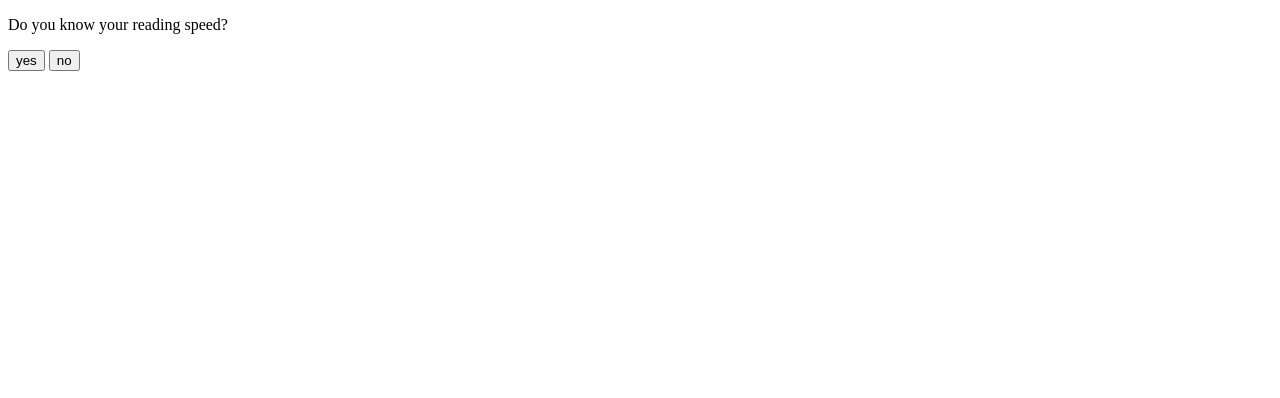
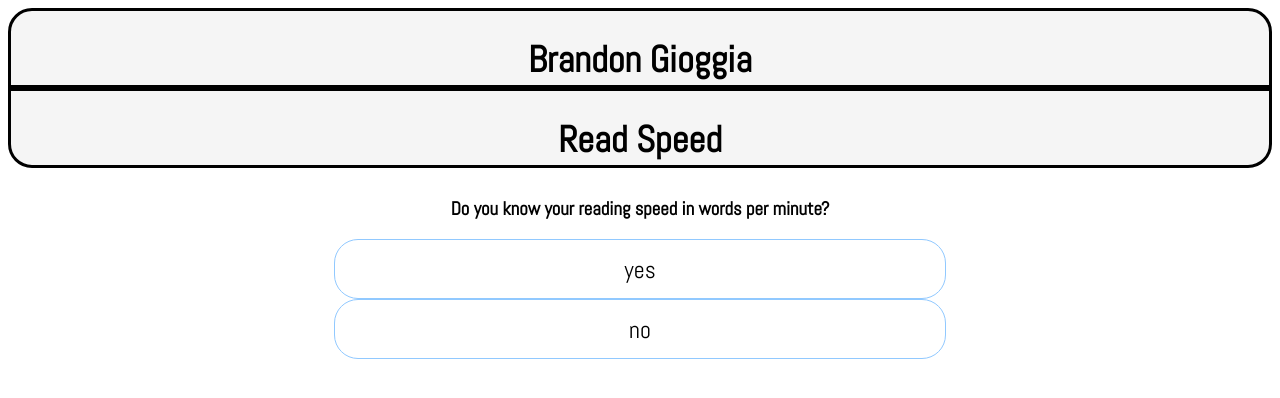
Before and after one commit to bgioggia/read-speed, a Flask app: page / in a window 1280 px wide. Shown: the top 398 px of the page. Run offline with Flask 2, Linux system fonts and the light colour scheme.

Commit message:
CSS set up to fit with theme of brandongioggia.com.
Added inline function to reload page to html banner.

The double alert error in case of a malformed link is proving more difficult to solve than I expected. It has something to do with the ajax calls happening in multiple threads I think. It requires more research, but is a small but, so I've added a line to the message and will move on with finishing for now.

All that remains for full functionality is adding the remaining passages so I have 20.

```diff
--- a/main.py
+++ b/main.py
@@ -103,13 +103,14 @@ def _get_read_time():
     wpm = float(clicked['wpm'])
     html_body = scraper.get_htmll(link)
     article = scraper.find_article_body(html_body)
+    status_code = 200
     try:
         ret_string = determine_time_to_read(article, wpm)
-        response.status_code = 200
     except ValueError:
         ret_string = 'urlErr'
-        response.status_code = 404
+        status_code = 500
     response = jsonify(data=ret_string)
+    response.status_code = status_code
     return response
 
 if __name__ == '__main__':
--- /dev/null
+++ b/static/main.css
@@ -0,0 +1,159 @@
+* {
+    box-sizing: border-box;
+    text-align: center;
+    font-family:Abel;
+}
+
+textarea {
+    width: 100%;
+    height: 20vh;
+    resize: none;
+    font-size: 16px;
+}
+
+/* Create three equal columns that floats next to each other */
+.column {
+    float: left;
+    width: 25%;
+    padding: 10px;
+}
+
+.main_column {
+    float: left;
+    width: 50%;
+    padding: 10px;
+}
+
+.halfcolumn {
+    float: left;
+    width: 50%;
+    padding: 10px;
+}
+
+/* Clear floats after the columns */
+.row:after {
+    content: "";
+    display: table;
+    clear: both;
+}
+
+img{
+    max-width: 100%;
+    max-height: 100%;
+    display: block;
+}
+
+
+.icon{
+    max-width: 50%;
+    max-height: 50%;
+    display: block;
+    transform: translateX(50%);
+}
+
+
+
+/* Responsive layout - makes the three columns stack on top of each other instead of next to each other */
+/*@media screen and (max-width: 600px) {
+    .column {
+        width: 100%;
+    }
+}*/
+
+a:link {
+    text-decoration: none;
+}
+
+h1 {
+    text-align: center;
+}
+
+.Title{
+    font-size:2.3vh;
+    height:10vh;
+    /*font-style:bold;*/
+    color: black;
+    text-align: center;
+    background-color: #F5F5F5;
+    margin-top: 0;
+    margin-bottom: 0;
+    border-top-right-radius:3vh;
+    border-top-left-radius:3vh;
+    border-color:black;
+    border-style:solid;
+    -webkit-box-pack: center;
+    -ms-flex-pack: center;
+    justify-content: center;
+    -webkit-box-align: center;
+    -ms-flex-align: center;
+    align-items: center;
+}
+.Title2{
+    font-size:2.3vh;
+    height:10vh;
+    /*font-style:bold;*/
+    color: black;
+    text-align: center;
+    background-color: #F5F5F5;
+    margin-top: 0;
+    margin-bottom: 0;
+    border-bottom-right-radius:3vh;
+    border-bottom-left-radius:3vh;
+    border-color:black;
+    border-style:solid;
+    -webkit-box-pack: center;
+    -ms-flex-pack: center;
+    justify-content: center;
+    -webkit-box-align: center;
+    -ms-flex-align: center;
+    align-items: center;
+}
+
+/*input {
+    width: 100%;
+}*/
+
+input[type=number]{
+    width: 100%;
+    font-size: 20px;
+}
+input[type=text]{
+    width: 100%;
+    font-size: 20px;
+}
+
+.selection {
+    width: 50%;
+}
+
+.link_input {
+    width: 150%;
+}
+
+button {
+    margin: auto;
+    width:100%;
+    /*width: 180px;*/
+    height: 60px;
+    cursor: pointer;
+    offset: 50vw;
+    border-radius: 3vh;
+    font-size: 150%;
+
+    background: transparent;
+    border: 1px solid #91C9FF;
+    outline: none;
+    transition: 1s ease-in-out;
+}
+
+button:hover {
+    transition: 1s ease-in-out;
+    background: #4F95DA;
+}
+
+
+button span {
+    color: white;
+    font-size: 198px;
+    font-weight: 100;
+}
--- a/static/main.js
+++ b/static/main.js
@@ -12,6 +12,7 @@ let global_passage_pointer = 0;
 let global_timestamp = 0;
 let global_wpms = [];
 let global_wpm = 0;
+let global_number_of_possible_passages = '20';
 
 /**
  * Returns the element assocaited with an ID
@@ -36,7 +37,7 @@ function yesButton(){
     $$('no').remove();
 
     //Create input box
-    let text_num = makeSelectionRange('1', '1000');
+    let text_num = makeSelectionRange('1', '1000', '250');
 
     //Create confirm button
     let confirm = makeEnterButton();
@@ -70,8 +71,8 @@ function handleEnterButtonPressed(){
  * they would like to read to test reading speed.
  */
 function noButton(){
-    const new_question = ('How many passages would you like to read to determine your reading speed?\n' +
-        'Each passage should take between 10 and 45 seconds to read.\n' +
+    const new_question = ('How many passages would you like to read to determine your reading speed?\n\n' +
+        'Each passage should take between 10 and 45 seconds to read.\n\n' +
         'The more passages you read, the more accurate your measured WPM will be.')
 
     let q = $$('question')
@@ -82,7 +83,7 @@ function noButton(){
     $$('no').remove();
 
     //Create input box
-    let text_num = makeSelectionRange('1', '5');
+    let text_num = makeSelectionRange('1', global_number_of_possible_passages, '1');
 
     //Create confirm button
     let confirm = makeConfirmButton();
@@ -97,9 +98,12 @@ function noButton(){
  */
 function confirmNumberOfPassages(){
     let selection = $$('selection').value;
+    if(selection < 1) {
+        selection = 1;
+    }
     global_passages = shuffle(generate_passages(selection));
 
-    const new_question = ('Passage #' + (global_passage_pointer + 1) + ':\n' +
+    const new_question = ('Passage (' + (global_passage_pointer + 1) + '/' + global_passages.length + '):\n' +
         'Please press the "Start Reading" button when you are ready to start reading.\n' +
         'Press the button again when you have finished.')
 
@@ -119,6 +123,7 @@ function confirmNumberOfPassages(){
  */
 function handleStartReading() {
     let q = $$('question')
+    q.style.textAlign = 'left';
     q.innerText = global_passages[global_passage_pointer];
 
     $$('start_reading_button').remove();
@@ -167,13 +172,15 @@ function handleDoneReading() {
 
     // if not end of list
     if(global_passage_pointer < global_passages.length) {
-        q.innerText = ('Passage #' + (global_passage_pointer + 1) + ':\n' +
+        q.style.textAlign = 'center';
+        q.innerText = ('Passage (' + (global_passage_pointer + 1) + '/' + global_passages.length + '):\n' +
             'Please press the "Start Reading" button when you are ready to start reading.\n' +
             'Press the button again when you have finished.')
         let stb = makeStartReadingButton();
         q.after(stb);
     }
     else {
+        q.style.textAlign = 'center';
         const avg = calculateAverage(global_wpms)
         handleCalculateWPM(avg)
     }
@@ -237,7 +244,8 @@ function handleLinkSubmitButtonPressed(){
             },
             error: function(error) {
                 alert("There was an issue reaching your link! Please make sure it is the full url starting with " +
-                    "https:// or http://. If you continue having problems copying and pasting the text.");
+                    "'https://' or 'http://'. \nIf you continue having problems try copying and pasting the text." +
+                    "\n\n Sorry if this message shows up twice. I'm working on fixing that.");
             }
         });
     });
@@ -249,8 +257,9 @@ function handleLinkSubmitButtonPressed(){
 function handleLinkButtonPressed(){
     let q = $$('question');
     q.innerText = 'Your average reading speed is ' + (parseFloat(global_wpm)).toFixed(1) +
-        ' words per minute.\nPaste the link to the article you would like to read below and press submit.\n' +
-        'If you also have text to paste, press the corresponding button to enter it.'
+        ' words per minute.\n\nPaste the link to the article you would like to read below and press submit.\n' +
+        'If you also have text to paste, press the corresponding button to enter it.\n\n If your article ' +
+        'has a paywall the output will be more accurate if you copy and paste the text directly.'
     $$('link_button').remove();
     if ($$('paste_button') != null){
         $$('paste_button').remove();
@@ -344,6 +353,52 @@ function calculateTimeToRead(article, wpm) {
 /**
  *
  *
+ *                       UTIL
+ *
+ *
+ */
+////////////////////////////////////////////////////////////////////////////////////////////////////////////////////////
+
+// Fisher-Yates shuffle from https://github.com/coolaj86/knuth-shuffle
+function shuffle(array) {
+    let currentIndex = array.length, temporaryValue, randomIndex;
+
+    // While there remain elements to shuffle...
+    while (0 !== currentIndex) {
+
+        // Pick a remaining element...
+        randomIndex = Math.floor(Math.random() * currentIndex);
+        currentIndex -= 1;
+
+        // And swap it with the current element.
+        temporaryValue = array[currentIndex];
+        array[currentIndex] = array[randomIndex];
+        array[randomIndex] = temporaryValue;
+    }
+
+    return array;
+}
+
+/**
+ * Calculates average in an array of number values
+ *
+ * @param array of numbers
+ * @returns {number} average of all numbers in {array}
+ */
+function calculateAverage(array){
+    let sum = 0
+    for(let i = 0; i < array.length; i++) {
+        sum += array[i];
+    }
+
+    return sum / array.length
+}
+
+
+////////////////////////////////////////////////////////////////////////////////////////////////////////////////////////
+/**
+ *
+ *
  *                       CONSTRUCTORS
  *
  *
@@ -354,14 +409,16 @@ function calculateTimeToRead(article, wpm) {
  * creates a text input that accepts numbers between {mn} and {mx}
  * @param mn the minimum number
  * @param mx the maximum number
+ * @param md the starting value displayed on the selection
  * @returns {HTMLInputElement}
  */
-function makeSelectionRange(mn, mx){
+function makeSelectionRange(mn, mx, md){
     let text_num = document.createElement('input');
     text_num.setAttribute('id', 'selection')
     text_num.setAttribute('type', 'number')
-    text_num.setAttribute('min', '1')
-    text_num.setAttribute('max', '5')
+    text_num.setAttribute('value', md.toString())
+    text_num.setAttribute('min', mn.toString())
+    text_num.setAttribute('max', mx.toString())
     return text_num
 }
 
@@ -382,6 +439,7 @@ function makeConfirmButton(){
 function makeLinkInput() {
     let link_input = document.createElement('input');
     link_input.setAttribute('id', 'link_input');
+    link_input.setAttribute('type', 'text');
     return link_input;
 }
 
@@ -480,7 +538,6 @@ function makePasteButton(){
 function makePasteBox(){
     let pst = document.createElement('textarea');
     pst.setAttribute('id', 'paste_box')
-    //pst.innerText = "I will paste my text.";
     return pst
 }
 
@@ -514,12 +571,7 @@ function generate_passages(num_passages) {
     ("\nAccording to all known laws of aviation, there is no way a bee should be able to fly. " +
     "\nIts wings are too small to get its fat little body off the ground. " +
     "\nThe bee, of course, flies anyway because bees don't care what humans think is impossible. " +
-    "\nYellow, black. Yellow, black. \nYellow, black. Yellow, black. \nOoh, black and yellow. " +
-    "\nLet's shake it up a little. Barry! Breakfast is ready! \nComing! Hang on a second. " +
-    "\nHello? \n- Barry? \n- Adam? \n- Can you believe this is happening? " +
-    "\n- I can't. I'll pick you up. \nLooking sharp. Use the stairs. " +
-    "Your father paid good money for those. \nSorry. I'm excited. \nHere's the graduate. " +
-    "\nWe're very proud of you, son. A perfect report card, all B's. \nVery proud.\n"),
+    "\nYellow, black. Yellow, black. \nYellow, black. Yellow, black. \nOoh, black and yellow. "),
     ('\nI AM SAM. I AM SAM. SAM I AM. ' +
     '\nTHAT SAM-I-AM! THAT SAM-I-AM! ' +
     '\nI DO NOT LIKE THAT SAM-I-AM! ' +
@@ -530,55 +582,62 @@ function generate_passages(num_passages) {
     '\nI WOULD NOT LIKE THEM HERE OR THERE. ' +
     '\nI WOULD NOT LIKE THEM ANYWHERE. ' +
     '\nI DO NOT LIKE GREEN EGGS AND HAM. ' +
-    '\nI DO NOT LIKE THEM, SAM-I-AM.\n'),]
+    '\nI DO NOT LIKE THEM, SAM-I-AM.\n'),
+        ('The Code of Student Conduct applies on campus as well as off campus.  ' +
+    'The University sets guidelines for the behavior of its students.  ' +
+    'The guidelines are established to promote student conduct that does not adversely affect the ' +
+    'educational mission of the University or its relationship with the surrounding community, ' +
+    'sister institutions, or members of the University community.  ' +
+    '\nStudent behavior occurring off campus in violation of the Code, ' +
+    'or local, state, federal, or host country laws and that could affect ' +
+    'the educational mission of the University or its relationship with the surrounding community ' +
+    'may subject students to discipline as noted in the Code of Student Conduct. \n\n'),
+        ('Each of the 6 different kinds of pieces moves differently. ' +
+            'Pieces cannot move through other pieces (though the knight can jump over other pieces), ' +
+            'and can never move onto a square with one of their own pieces. However, ' +
+            'they can be moved to take the place of an opponent\'s piece which is then captured. ' +
+            'Pieces are generally moved into positions where they can capture other pieces ' +
+            '(by landing on their square and then replacing them), defend their own pieces in case of capture, ' +
+            'or control important squares in the game.'),
+        ('To send Roomba back to its Home Base during a cleaning cycle, press ' +
+            'DOCK on Roomba. This will end the cleaning cycle.\n\n' +
+            '• To use SPOT Cleaning, place Roomba on top of the localised debris ' +
+            'and press SPOT on the robot. Roomba will thoroughly clean the area by ' +
+            'spiraling outward about 3 feet (1metre) in diameter and then spiraling ' +
+            'inward to where it started.\n\n' +
+            '• When Roomba returns to the Home Base after completing a cleaning ' +
+            'cycle, it will play a series of tones to indicate successful completion of the ' +
+            'cleaning cycle.'),
+        ('Yankee Candle has become the most recognized name in the candle business and the country’s ' +
+            'best-selling candle brand. Today, we offer over 150 fragrances, ' +
+            'a wide range of seasonal and specialty scented candles, home fragrance products, ' +
+            'car air fresheners and candle accessories.'),
+        ('The FitnessGram™ Pacer Test is a multistage aerobic capacity test that progressively gets more ' +
+            'difficult as it continues. The 20 meter pacer test will begin in 30 seconds. Line up at the start. ' +
+            'The running speed starts slowly, but gets faster each minute after you hear this signal. ' +
+            '*Ding*  A single lap should be completed each time you hear this sound. *Ding*  Remember to run in a ' +
+            'straight line, and run as long as possible. The second time you fail to complete a lap before the ' +
+            'sound, your test is over. The test will begin on the word start. On your mark, get ready, *Ding*'),
+        ('These turnovers are simple and easy to make, ' +
+            'because they start with a store bought puff pastry dough, ' +
+            'and are stuffed full of a fresh blueberry, and have an optional powdered sugar glaze, ' +
+            'which totally takes them to the next level.\n\n' +
+            'You could also make these with fresh raspberries. ' +
+            'I did half of mine blueberry and half raspberry. ' +
+            'For the raspberry I would add 1 additional TBS of sugar to the berry mixture.'),
+        /*(),
+        (),
+        (),
+        (),
+        (),
+        (),
+        (),
+        (),
+        (),
+        (),
+        ()*/]
 
     let lst = shuffle(passages)
 
     return lst.slice(0, num_passages);
 }
-
-
-////////////////////////////////////////////////////////////////////////////////////////////////////////////////////////
-/**
- *
- *
- *                       UTIL
- *
- *
- */
-////////////////////////////////////////////////////////////////////////////////////////////////////////////////////////
-
-// Fisher-Yates shuffle from https://github.com/coolaj86/knuth-shuffle
-function shuffle(array) {
-    let currentIndex = array.length, temporaryValue, randomIndex;
-
-    // While there remain elements to shuffle...
-    while (0 !== currentIndex) {
-
-        // Pick a remaining element...
-        randomIndex = Math.floor(Math.random() * currentIndex);
-        currentIndex -= 1;
-
-        // And swap it with the current element.
-        temporaryValue = array[currentIndex];
-        array[currentIndex] = array[randomIndex];
-        array[randomIndex] = temporaryValue;
-    }
-
-    return array;
-}
-
-/**
- * Calculates average in an array of number values
- *
- * @param array of numbers
- * @returns {number} average of all numbers in {array}
- */
-function calculateAverage(array){
-    let sum = 0
-    for(let i = 0; i < array.length; i++) {
-        sum += array[i];
-    }
-
-    return sum / array.length
-}
--- a/templates/read-speed.html
+++ b/templates/read-speed.html
@@ -2,18 +2,42 @@
 <html lang="en">
 <head>
     <meta charset="UTF-8">
-    <title>Title</title>
+    <title>Read-Speed</title>
+    <link href="{{ url_for('static', filename='BG.png') }}" rel="icon" >
+    <link href="https://fonts.googleapis.com/css?family=Abel" rel="stylesheet">
+    <link rel="stylesheet" href="{{ url_for('static', filename='main.css') }}">
     <script src="https://ajax.googleapis.com/ajax/libs/jquery/3.5.1/jquery.min.js"></script>
 </head>
 <body>
 
-<p id="question">
-    Do you know your reading speed?
-</p>
-<button id="yes" onclick="yesButton()">yes</button>
-<button id="no" onclick="noButton()">no</button>
+<div class="Banner">
+    <a href="https://www.brandongioggia.com">
+        <div class="Title" >
+            <h1> Brandon Gioggia</h1>
+        </div>
+    </a>
+</div>
+<div class="Banner">
+    <a href="#" onClick="function refresh(){window.location.reload();}refresh();">
+        <div class="Title2" >
+            <h1>Read Speed</h1>
+        </div>
+    </a>
+</div>
 
-<script src='{{url_for('static', filename='main.js')}}'></script>
+<div class="row">
+    <div class="column"></div>
+        <div class="main_column">
+        <h3 id="question">
+            Do you know your reading speed in words per minute?
+        </h3>
+        <button id="yes" onclick="yesButton()">yes</button>
+        <button id="no" onclick="noButton()">no</button>
 
+        <script src='{{url_for('static', filename='main.js')}}'></script>
+    </div>
+    <div class="column"></div>
+
+</div>
 </body>
 </html>
```
Also changed, not shown: static/read-speed.css (deleted).
